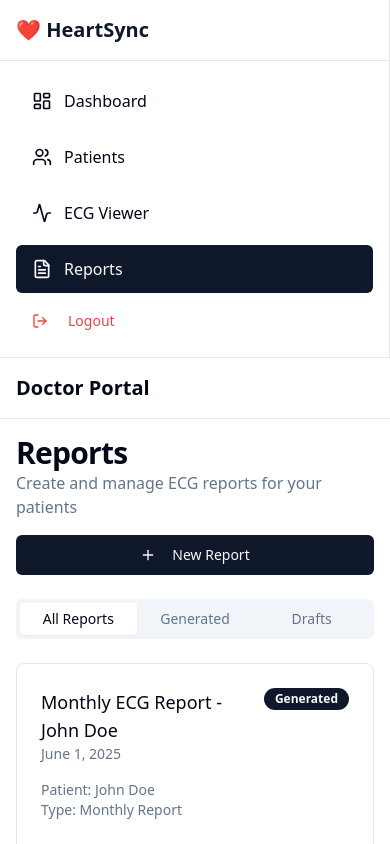
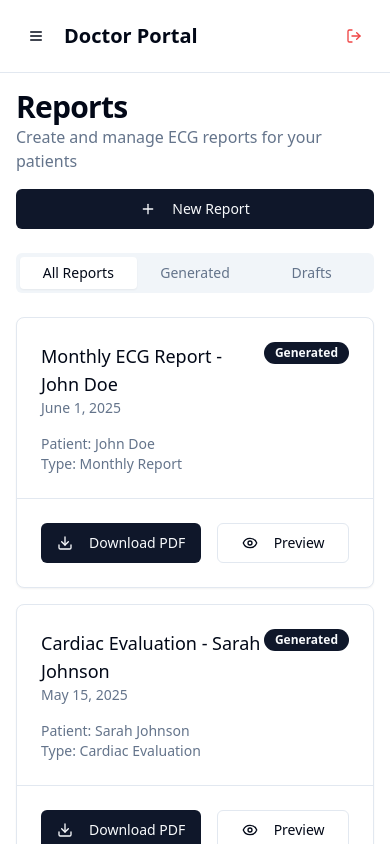
Before and after one commit to shubhamjaiswal69/heartsync-ecg-monitoring-system-, a React (Vite) app: page /doctor/reports in a window 390 px wide. Shown: the top 844 px of the page. Built offline with nearby package versions, Linux system fonts and the light colour scheme.

Commit message:
Enhance website

```diff
--- a/src/components/layout/DashboardLayout.tsx
+++ b/src/components/layout/DashboardLayout.tsx
@@ -1,5 +1,5 @@
 
-import { ReactNode } from "react";
+import { ReactNode, useState } from "react";
 import { Link, useLocation, useNavigate } from "react-router-dom";
 import { Button } from "@/components/ui/button";
 import {
@@ -9,8 +9,12 @@ import {
   History,
   FileText,
   Users,
-  LogOut
+  LogOut,
+  Menu,
+  X
 } from "lucide-react";
+import { cn } from "@/lib/utils";
+import { useAuth } from "@/context/AuthContext";
 
 interface DashboardLayoutProps {
   children: ReactNode;
@@ -20,14 +24,20 @@ interface DashboardLayoutProps {
 const DashboardLayout = ({ children, userType }: DashboardLayoutProps) => {
   const location = useLocation();
   const navigate = useNavigate();
+  const [sidebarOpen, setSidebarOpen] = useState(false);
+  const { signOut, loading } = useAuth();
 
   const isActive = (path: string) => {
     return location.pathname === path;
   };
 
-  const handleLogout = () => {
-    // In a real app with Supabase, this would sign out the user
-    navigate("/");
+  const handleLogout = async () => {
+    try {
+      await signOut();
+      navigate("/");
+    } catch (error) {
+      console.error("Error signing out:", error);
+    }
   };
 
   const patientLinks = [
@@ -83,10 +93,60 @@ const DashboardLayout = ({ children, userType }: DashboardLayoutProps) => {
 
   const links = userType === "patient" ? patientLinks : doctorLinks;
 
+  const toggleSidebar = () => {
+    setSidebarOpen(!sidebarOpen);
+  };
+
   return (
     <div className="min-h-screen flex flex-col md:flex-row bg-background">
-      {/* Sidebar */}
-      <div className="w-full md:w-64 bg-card border-r border-b md:border-b-0 md:min-h-screen">
+      {/* Sidebar - Mobile */}
+      <div
+        className={cn(
+          "fixed inset-0 z-50 bg-background/80 backdrop-blur-sm md:hidden",
+          sidebarOpen ? "block" : "hidden"
+        )}
+      >
+        <div className="fixed inset-y-0 left-0 z-50 w-64 bg-card shadow-lg animate-in slide-in-from-left">
+          <div className="flex items-center justify-between p-4 border-b">
+            <Link to="/" className="flex items-center gap-2">
+              <span className="text-xl font-bold text-primary">❤️ HeartSync</span>
+            </Link>
+            <Button variant="ghost" size="icon" onClick={toggleSidebar}>
+              <X className="h-5 w-5" />
+            </Button>
+          </div>
+          <nav className="p-4 space-y-2">
+            {links.map((link) => (
+              <Link
+                key={link.path}
+                to={link.path}
+                className={`flex items-center gap-3 px-4 py-3 rounded-md transition-colors
+                  ${isActive(link.path)
+                    ? "bg-primary text-primary-foreground"
+                    : "hover:bg-muted text-foreground"
+                  }`
+                }
+                onClick={() => setSidebarOpen(false)}
+              >
+                {link.icon}
+                <span>{link.name}</span>
+              </Link>
+            ))}
+            <Button
+              variant="ghost"
+              className="w-full justify-start text-destructive hover:text-destructive hover:bg-destructive/10 px-4 py-3 mt-6"
+              onClick={handleLogout}
+              disabled={loading}
+            >
+              <LogOut className="h-5 w-5 mr-3" />
+              <span>Logout</span>
+            </Button>
+          </nav>
+        </div>
+      </div>
+
+      {/* Sidebar - Desktop */}
+      <div className="hidden md:block w-64 bg-card border-r md:min-h-screen">
         <div className="p-4 border-b">
           <Link to="/" className="flex items-center gap-2">
             <span className="text-xl font-bold text-primary">❤️ HeartSync</span>
@@ -112,6 +172,7 @@ const DashboardLayout = ({ children, userType }: DashboardLayoutProps) => {
             variant="ghost"
             className="w-full justify-start text-destructive hover:text-destructive hover:bg-destructive/10 px-4 py-3 mt-6"
             onClick={handleLogout}
+            disabled={loading}
           >
             <LogOut className="h-5 w-5 mr-3" />
             <span>Logout</span>
@@ -121,12 +182,28 @@ const DashboardLayout = ({ children, userType }: DashboardLayoutProps) => {
 
       {/* Main Content */}
       <div className="flex-1 flex flex-col min-h-screen">
-        <header className="bg-card border-b p-4">
-          <h1 className="text-xl font-semibold">
-            {userType === "patient" ? "Patient Portal" : "Doctor Portal"}
-          </h1>
+        <header className="bg-card border-b p-4 flex items-center justify-between">
+          <div className="flex items-center gap-2">
+            <Button variant="ghost" size="icon" className="md:hidden" onClick={toggleSidebar}>
+              <Menu className="h-5 w-5" />
+            </Button>
+            <h1 className="text-xl font-semibold">
+              {userType === "patient" ? "Patient Portal" : "Doctor Portal"}
+            </h1>
+          </div>
+          <div className="md:hidden">
+            <Button
+              variant="ghost"
+              size="icon"
+              className="text-destructive"
+              onClick={handleLogout}
+              disabled={loading}
+            >
+              <LogOut className="h-5 w-5" />
+            </Button>
+          </div>
         </header>
-        <main className="flex-1 p-4 md:p-6">
+        <main className="flex-1 p-4 md:p-6 overflow-auto">
           {children}
         </main>
       </div>
--- a/src/components/layout/Navbar.tsx
+++ b/src/components/layout/Navbar.tsx
@@ -1,20 +1,34 @@
 
+import { useState } from "react";
 import { Link } from "react-router-dom";
 import { Button } from "@/components/ui/button";
+import {
+  Sheet,
+  SheetContent,
+  SheetTrigger,
+} from "@/components/ui/sheet";
+import { Menu, X } from "lucide-react";
 
 const Navbar = () => {
+  const [isOpen, setIsOpen] = useState(false);
+
+  const closeSheet = () => setIsOpen(false);
+
   return (
     <nav className="sticky top-0 z-10 border-b bg-background/95 backdrop-blur supports-[backdrop-filter]:bg-background/60">
       <div className="container flex h-16 items-center justify-between">
         <Link to="/" className="flex items-center gap-2">
           <span className="text-2xl font-bold text-primary">❤️ HeartSync</span>
         </Link>
+
+        {/* Desktop Navigation */}
         <div className="hidden md:flex items-center space-x-6">
           <Link to="/" className="text-foreground/60 hover:text-foreground transition">Home</Link>
           <Link to="/features" className="text-foreground/60 hover:text-foreground transition">Features</Link>
           <Link to="/about" className="text-foreground/60 hover:text-foreground transition">About</Link>
         </div>
-        <div className="flex items-center space-x-4">
+
+        <div className="hidden md:flex items-center space-x-4">
           <Button variant="outline" asChild>
             <Link to="/login">Login</Link>
           </Button>
@@ -22,6 +36,45 @@ const Navbar = () => {
             <Link to="/register">Register</Link>
           </Button>
         </div>
+
+        {/* Mobile Navigation */}
+        <Sheet open={isOpen} onOpenChange={setIsOpen}>
+          <SheetTrigger asChild className="md:hidden">
+            <Button variant="ghost" size="icon">
+              <Menu className="h-6 w-6" />
+              <span className="sr-only">Toggle menu</span>
+            </Button>
+          </SheetTrigger>
+          <SheetContent side="right" className="w-[75vw] sm:w-[350px]">
+            <div className="flex flex-col h-full">
+              <div className="flex items-center justify-between py-4 border-b">
+                <span className="text-xl font-bold text-primary">❤️ HeartSync</span>
+                <Button variant="ghost" size="icon" onClick={() => setIsOpen(false)}>
+                  <X className="h-5 w-5" />
+                </Button>
+              </div>
+              <nav className="flex flex-col gap-4 py-6">
+                <Link to="/" className="text-foreground px-4 py-2 rounded-md hover:bg-muted" onClick={closeSheet}>
+                  Home
+                </Link>
+                <Link to="/features" className="text-foreground px-4 py-2 rounded-md hover:bg-muted" onClick={closeSheet}>
+                  Features
+                </Link>
+                <Link to="/about" className="text-foreground px-4 py-2 rounded-md hover:bg-muted" onClick={closeSheet}>
+                  About
+                </Link>
+              </nav>
+              <div className="flex flex-col gap-4 mt-auto border-t py-6">
+                <Button variant="outline" asChild className="w-full" onClick={closeSheet}>
+                  <Link to="/login">Login</Link>
+                </Button>
+                <Button asChild className="w-full" onClick={closeSheet}>
+                  <Link to="/register">Register</Link>
+                </Button>
+              </div>
+            </div>
+          </SheetContent>
+        </Sheet>
       </div>
     </nav>
   );
```
